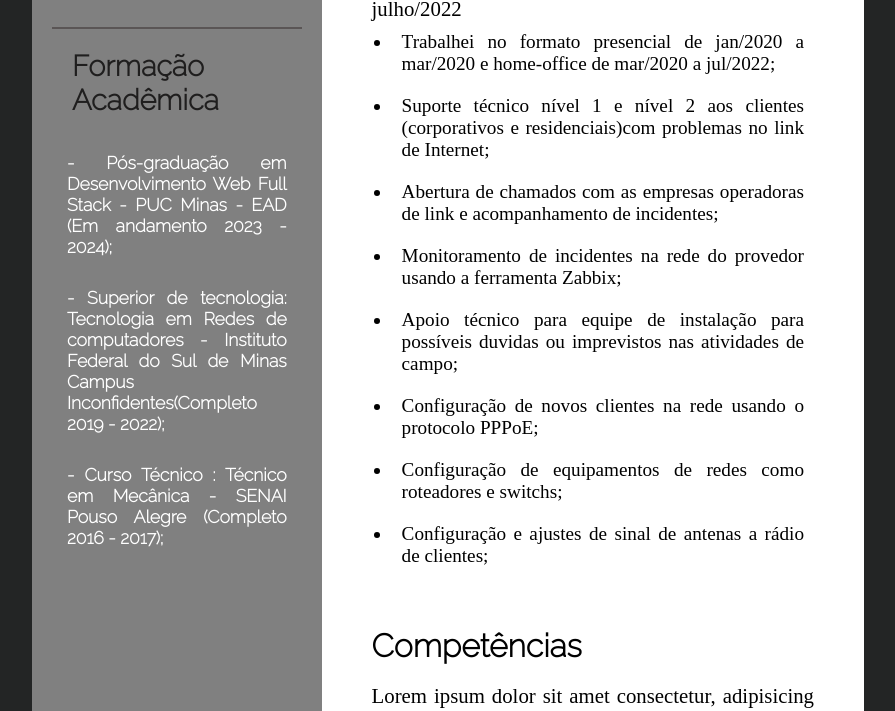
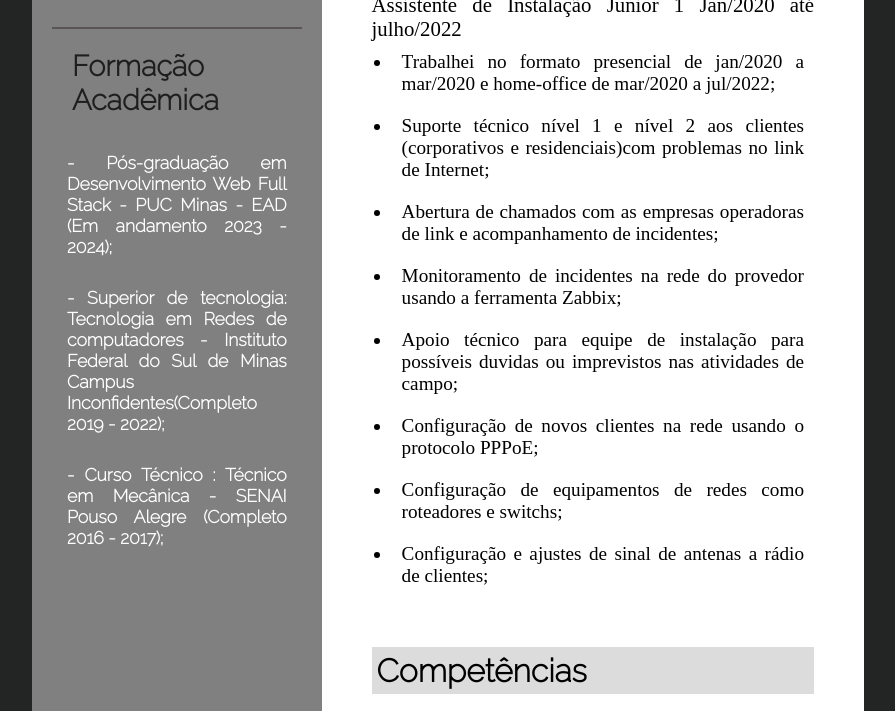
Before and after one commit to Rodr1goPA/Primeiro-desafio-Vem-ser-tech, a plain HTML site: page index.html in a window 1280 px wide. Shown: the part 807-1518 px from the top of the page, without its empty margins (192-1087 px from the left). Drawn offline with Linux system fonts and the light colour scheme.

Commit message:
modificação no arquivo css

```diff
--- a/style.css
+++ b/style.css
@@ -84,6 +84,8 @@ header{
     margin-bottom: 20px;
     font-size: 2em;
     font-weight: bolder;
+    background-color: gainsboro;
+    padding: 5px;
 }
 .container-info > article > p{
     font-size: 1.3em;
```
